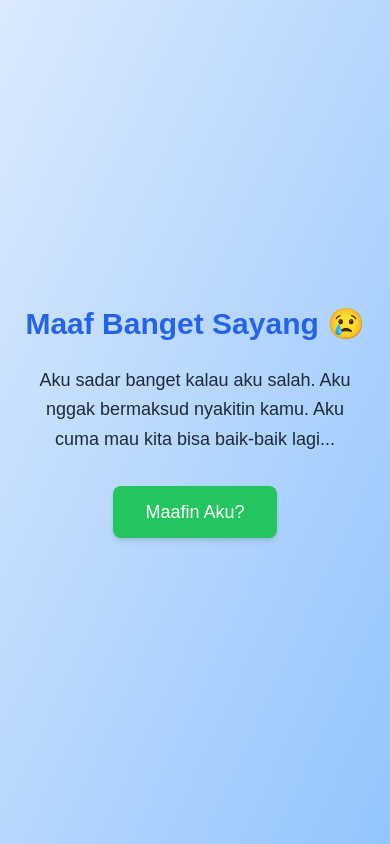
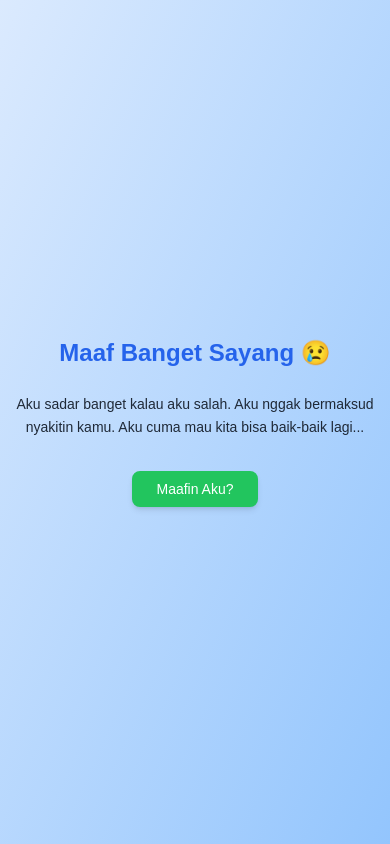
Before and after one commit to dikhra/apology-app, a Next.js app: page /apology in a window 390 px wide. Built offline with nearby package versions, Linux system fonts and the light colour scheme.

Commit message:
feat: Improve responsiveness and styling of apology and home pages

```diff
--- a/src/app/apology/page.js
+++ b/src/app/apology/page.js
@@ -1,12 +1,12 @@
-'use client';
+"use client";
 
-import { motion } from 'framer-motion';
+import { motion } from "framer-motion";
 
 export default function ApologyPage() {
   return (
-    <main className="flex flex-col items-center justify-center min-h-screen bg-gradient-to-br from-blue-100 to-blue-300 p-6">
+    <main className="flex flex-col items-center justify-center min-h-screen bg-gradient-to-br from-blue-100 to-blue-300 px-4 sm:px-8">
       <motion.h1
-        className="text-3xl font-bold text-blue-600 text-center"
+        className="text-2xl sm:text-4xl font-bold text-blue-600 text-center"
         initial={{ opacity: 0, y: -30 }}
         animate={{ opacity: 1, y: 0 }}
         transition={{ duration: 0.8 }}
@@ -14,19 +14,19 @@ export default function ApologyPage() {
         Maaf Banget Sayang 😢
       </motion.h1>
       <motion.p
-        className="mt-6 text-gray-800 text-lg leading-relaxed text-center"
+        className="mt-6 text-sm sm:text-lg text-gray-800 leading-relaxed text-center"
         initial={{ opacity: 0, x: -20 }}
         animate={{ opacity: 1, x: 0 }}
         transition={{ duration: 0.8, delay: 0.3 }}
       >
-        Aku sadar banget kalau aku salah. Aku nggak bermaksud nyakitin kamu.
-        Aku cuma mau kita bisa baik-baik lagi...
+        Aku sadar banget kalau aku salah. Aku nggak bermaksud nyakitin kamu. Aku
+        cuma mau kita bisa baik-baik lagi...
       </motion.p>
       <motion.button
-        className="mt-8 px-8 py-3 bg-green-500 text-white text-lg rounded-lg shadow-md hover:bg-green-600 transition"
+        className="mt-8 px-6 py-2 sm:px-8 sm:py-3 bg-green-500 text-white text-sm sm:text-lg rounded-lg shadow-md hover:bg-green-600 transition"
         whileHover={{ scale: 1.1 }}
         whileTap={{ scale: 0.9 }}
-        onClick={() => alert('Makasih udah mau maafin aku 😢❤️')}
+        onClick={() => alert("Makasih udah mau maafin aku 😢❤️")}
       >
         Maafin Aku?
       </motion.button>
--- a/src/app/page.js
+++ b/src/app/page.js
@@ -1,13 +1,13 @@
-'use client';
+"use client";
 
-import { motion } from 'framer-motion';
-import Link from 'next/link';
+import { motion } from "framer-motion";
+import Link from "next/link";
 
 export default function HomePage() {
   return (
-    <main className="flex flex-col items-center justify-center min-h-screen bg-gradient-to-br from-pink-100 to-red-200">
+    <main className="flex flex-col items-center justify-center min-h-screen bg-gradient-to-br from-pink-100 to-red-200 px-4 sm:px-8">
       <motion.h1
-        className="text-4xl font-bold text-red-600 text-center"
+        className="text-3xl sm:text-5xl font-bold text-red-600 text-center"
         initial={{ opacity: 0, scale: 0.8 }}
         animate={{ opacity: 1, scale: 1 }}
         transition={{ duration: 0.8 }}
@@ -15,7 +15,7 @@ export default function HomePage() {
         Hi Sayang ❤️
       </motion.h1>
       <motion.p
-        className="mt-4 text-lg text-gray-800 text-center"
+        className="mt-4 text-base sm:text-lg text-gray-800 text-center"
         initial={{ opacity: 0, y: 20 }}
         animate={{ opacity: 1, y: 0 }}
         transition={{ duration: 0.8, delay: 0.3 }}
@@ -24,7 +24,7 @@ export default function HomePage() {
       </motion.p>
       <Link href="/apology">
         <motion.button
-          className="mt-6 px-8 py-3 bg-red-500 text-white text-lg rounded-lg shadow-md hover:bg-red-600 transition"
+          className="mt-6 px-6 py-2 sm:px-8 sm:py-3 bg-red-500 text-white text-sm sm:text-lg rounded-lg shadow-md hover:bg-red-600 transition"
           whileHover={{ scale: 1.1 }}
           whileTap={{ scale: 0.9 }}
         >
```
